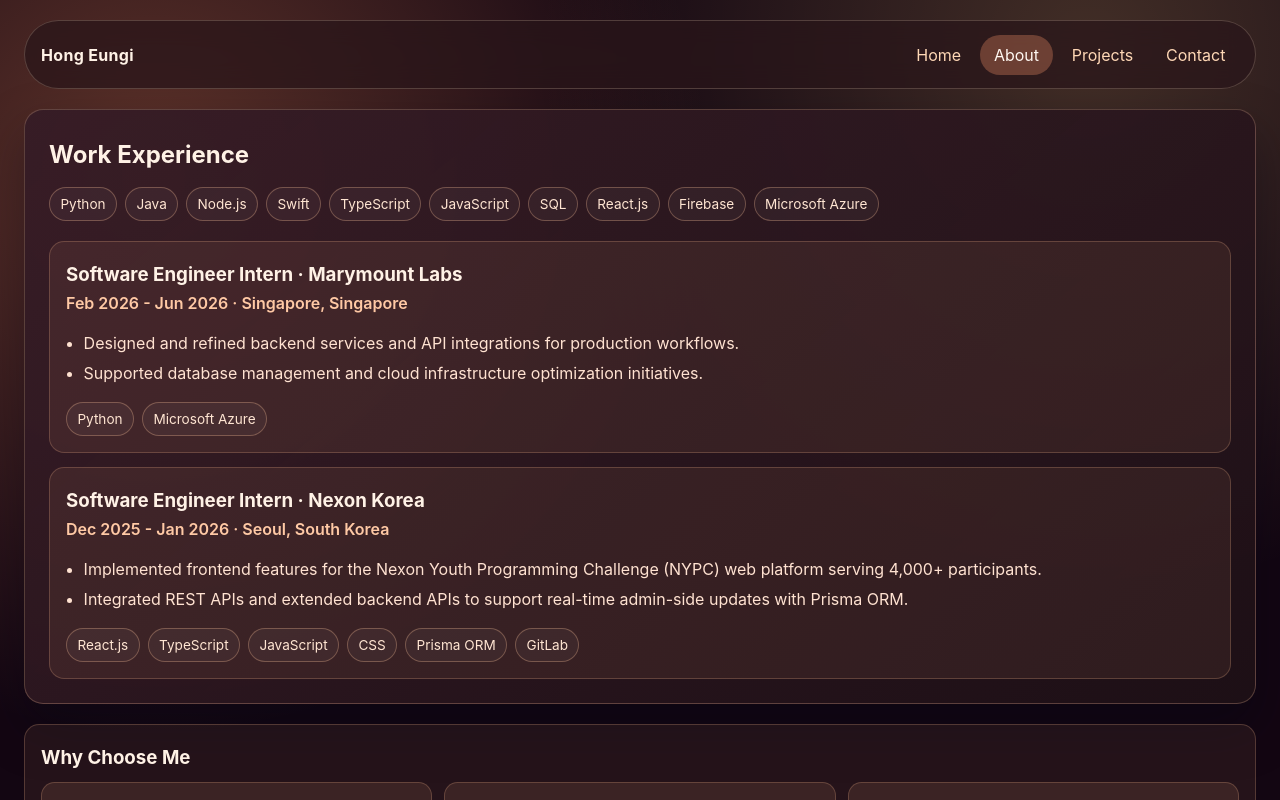
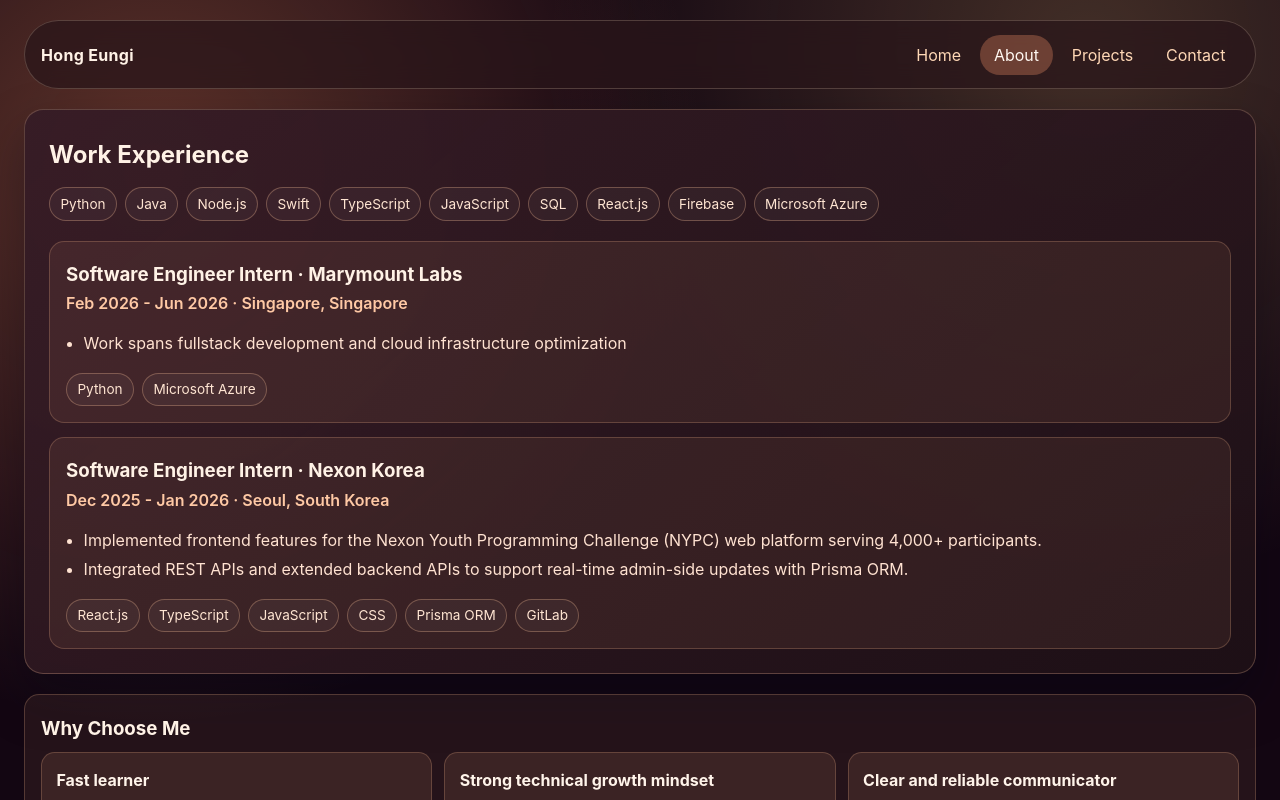
Before and after one commit to eungi-hong/portfolio, a React (Vite) app: page /about in a window 1280 px wide. Shown: the top 800 px of the page. Built offline with nearby package versions, Linux system fonts and the light colour scheme.

Commit message:
Update: work experience

```diff
--- a/src/data/workExperience.ts
+++ b/src/data/workExperience.ts
@@ -15,8 +15,7 @@ export const workExperiences: WorkExperience[] = [
     location: 'Singapore, Singapore',
     stack: ['Python', 'Microsoft Azure'],
     highlights: [
-      'Designed and refined backend services and API integrations for production workflows.',
-      'Supported database management and cloud infrastructure optimization initiatives.',
+      'Work spans fullstack development and cloud infrastructure optimization',
     ],
   },
   {
```
